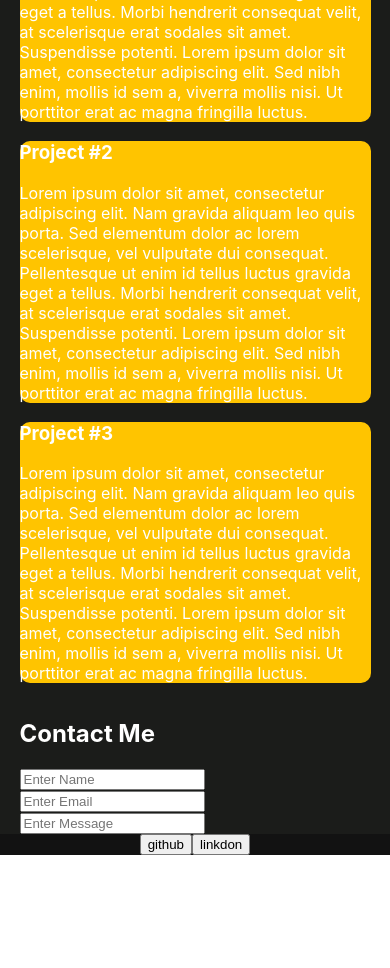
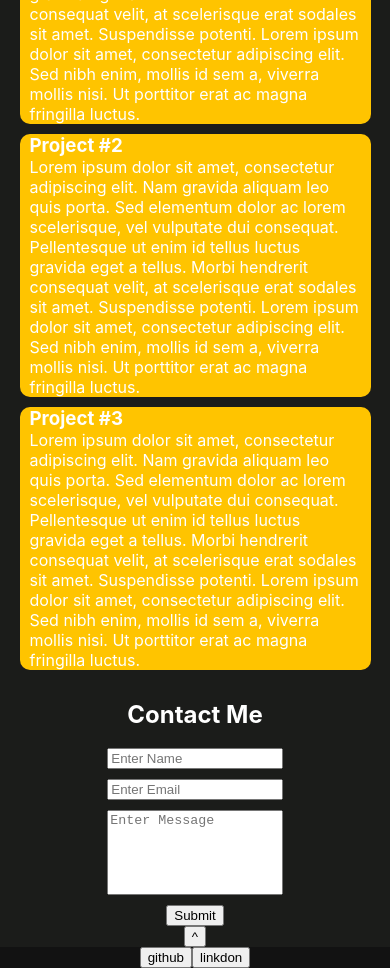
Before and after one commit to AndyCandyMandy/resume-website, a React (Create React App) app in the folder client/: page /homePage in a window 390 px wide. Shown: the part 960-1928 px from the top of the page. Before the commit the page ends 1815 px from the top, so only its background shows below. Built offline with nearby package versions, Linux system fonts and the light colour scheme.

Commit message:
Cleaned the homepage and made the header more responsive to screen size

```diff
--- a/client/src/App.css
+++ b/client/src/App.css
@@ -48,7 +48,7 @@
 
   display: flex;
   align-items: center;
-  justify-content: flex-end;
+  justify-content: center;
 }
 
 .homeBody {
@@ -91,6 +91,38 @@
 .projectContent {
   background-color: #ffc400;
   border-radius: 10px;
+  margin: 0 0 10px 0;
+}
+
+.projectHeader {
+  margin: 0 0 0 10px;
+}
+
+.projectDescription {
+  margin: 0 10px 10px 10px;
+}
+
+.contactContent {
+  display: flex;
+  flex-direction: column;
+  align-items: center;
+  justify-content: center;
+}
+
+.contactInput {
+  width: clamp(30vw, 45vw, 55vw);
+
+  box-sizing: border-box;
+  margin-bottom: 10px;
+}
+
+.contactMessage {
+  width: clamp(30vw, 45vw, 55vw);
+  height: clamp(5vh, 10vh , 15vh);
+
+  resize: none;
+  box-sizing: border-box;
+  margin-bottom: 10px;
 }
 
 .footerSection {
@@ -103,6 +135,10 @@
 }
 
 @media (min-width: 768px) {
+  .headerSection {
+    justify-content: flex-end;
+  }
+
   .profileContent {
     flex-direction: row;
   }
--- a/client/src/pages/homePage.js
+++ b/client/src/pages/homePage.js
@@ -23,22 +23,22 @@ function App() {
             <h1>Projects</h1>
 
             <div className="projectContent">
-              <h3>Project #1</h3>
-              <p>
+              <h3 className="projectHeader">Project #1</h3>
+              <p className="projectDescription">
               Lorem ipsum dolor sit amet, consectetur adipiscing elit. Nam gravida aliquam leo quis porta. Sed elementum dolor ac lorem scelerisque, vel vulputate dui consequat. Pellentesque ut enim id tellus luctus gravida eget a tellus. Morbi hendrerit consequat velit, at scelerisque erat sodales sit amet. Suspendisse potenti. Lorem ipsum dolor sit amet, consectetur adipiscing elit. Sed nibh enim, mollis id sem a, viverra mollis nisi. Ut porttitor erat ac magna fringilla luctus.
               </p>
             </div>
 
             <div className="projectContent">
-              <h3>Project #2</h3>
-              <p>
+              <h3 className="projectHeader">Project #2</h3>
+              <p className="projectDescription">
               Lorem ipsum dolor sit amet, consectetur adipiscing elit. Nam gravida aliquam leo quis porta. Sed elementum dolor ac lorem scelerisque, vel vulputate dui consequat. Pellentesque ut enim id tellus luctus gravida eget a tellus. Morbi hendrerit consequat velit, at scelerisque erat sodales sit amet. Suspendisse potenti. Lorem ipsum dolor sit amet, consectetur adipiscing elit. Sed nibh enim, mollis id sem a, viverra mollis nisi. Ut porttitor erat ac magna fringilla luctus.
               </p>
             </div>
 
             <div className="projectContent">
-              <h3>Project #3</h3>
-              <p>
+              <h3 className="projectHeader">Project #3</h3>
+              <p className="projectDescription">
               Lorem ipsum dolor sit amet, consectetur adipiscing elit. Nam gravida aliquam leo quis porta. Sed elementum dolor ac lorem scelerisque, vel vulputate dui consequat. Pellentesque ut enim id tellus luctus gravida eget a tellus. Morbi hendrerit consequat velit, at scelerisque erat sodales sit amet. Suspendisse potenti. Lorem ipsum dolor sit amet, consectetur adipiscing elit. Sed nibh enim, mollis id sem a, viverra mollis nisi. Ut porttitor erat ac magna fringilla luctus.
               </p>
             </div>
@@ -46,18 +46,18 @@ function App() {
           </section>
 
           <section className="contactBody">
-            <h1>Contact Me</h1>
+            <h1 style={{ textAlign: "center" }}>Contact Me</h1>
 
-            <div className="contactContent">
-              <input type="text" placeholder="Enter Name"/>
-              <input type="text" placeholder="Enter Email"/>
-              <input type="text" placeholder="Enter Message"/>
-
-            </div>
+            <form className="contactContent" >
+              <input className="contactInput" type="text" placeholder="Enter Name"/>
+              <input className="contactInput" type="text" placeholder="Enter Email"/>
+              <textarea className="contactMessage" type="text" placeholder="Enter Message"/>
+              <button type="submit">Submit</button>
+            </form>
 
           </section>
 
-
+          <button>^</button>
         </main>
         <footer className="footerSection">
           <button>github</button>
```
